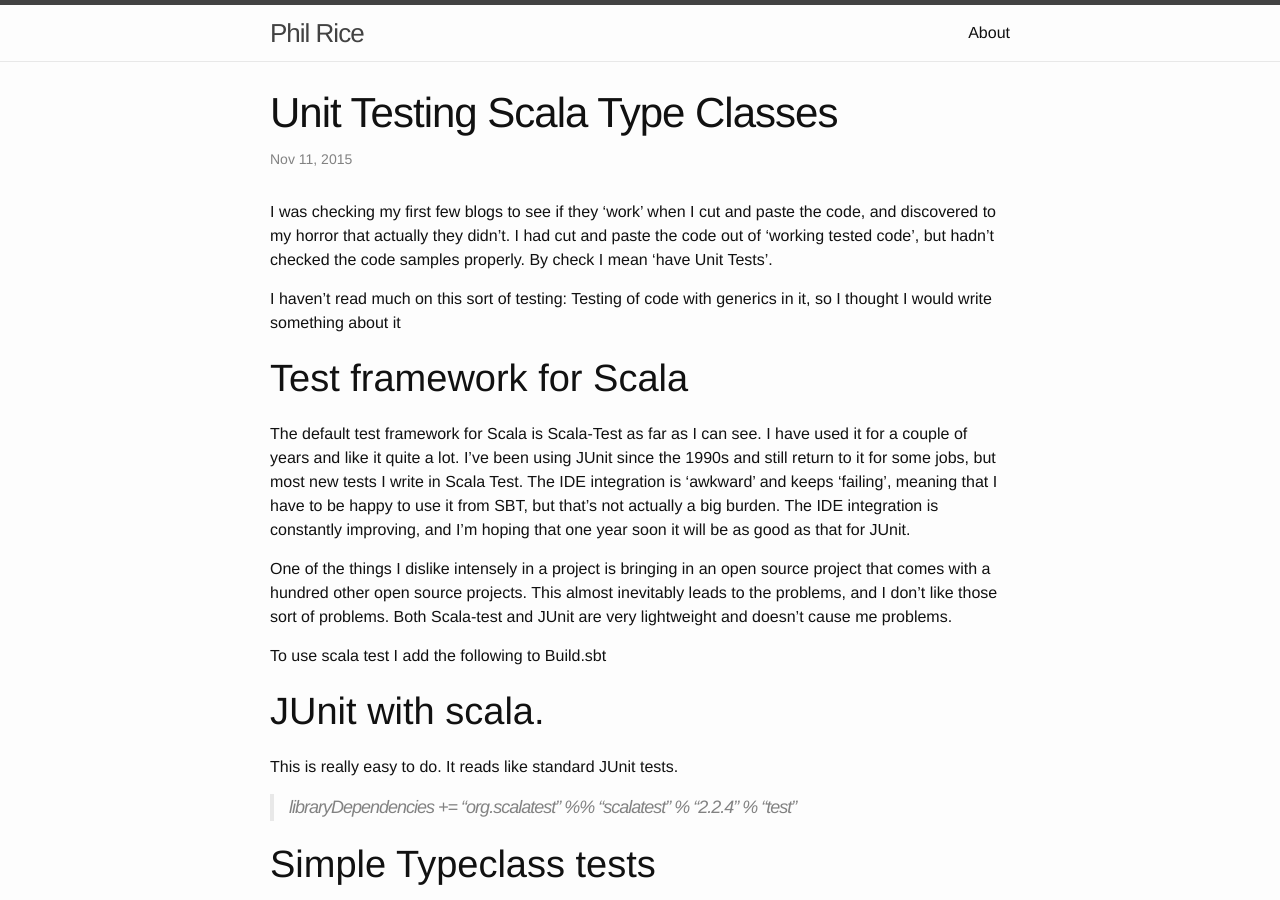
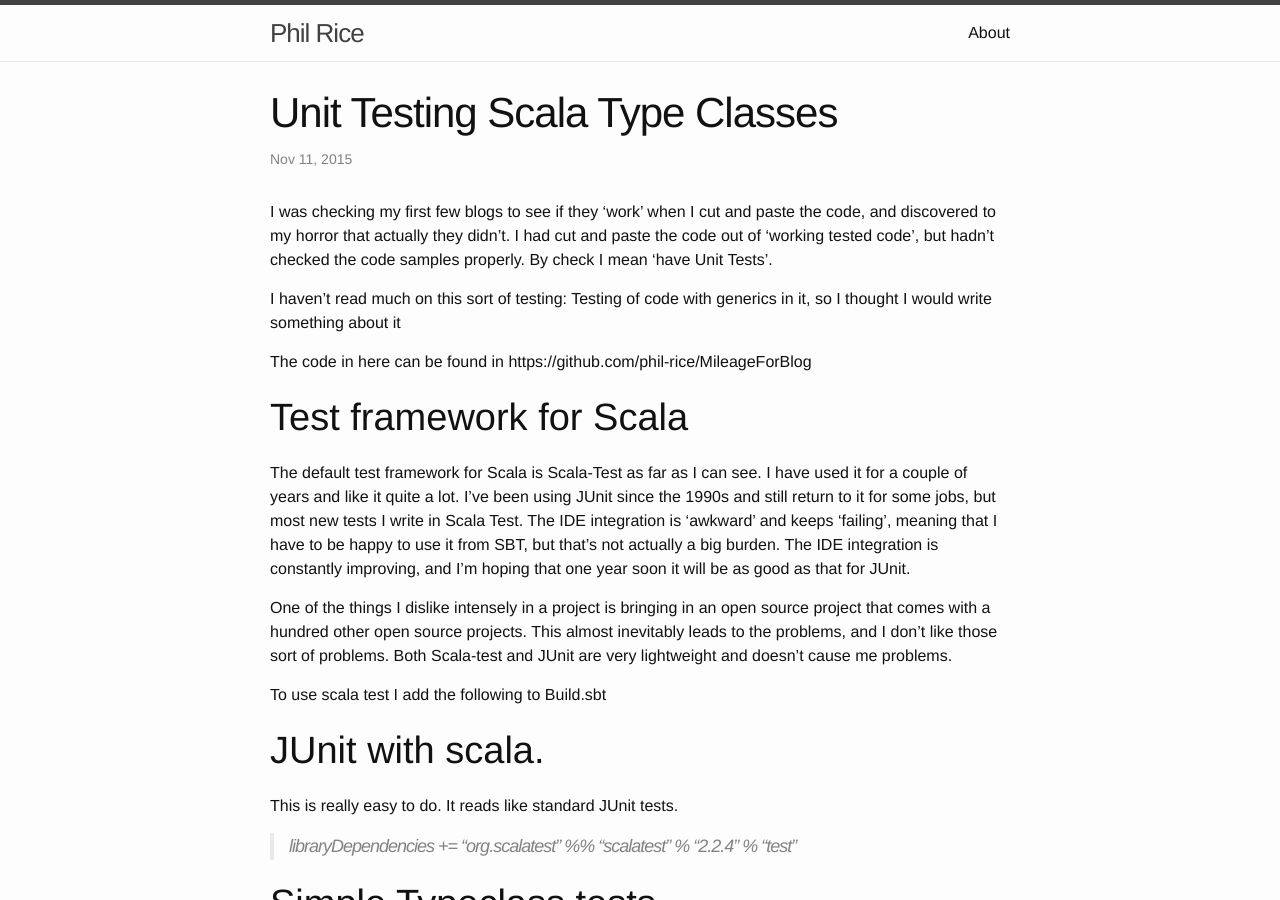
Before and after one commit to phil-rice/Phils-Blog, a Jekyll site: the page built from _posts/2015-11-13-Unit-Testing-Scala-Type-Classes.markdown, in a window 1280 px wide and 900 px high. Built offline with Jekyll 4.4.1, drawn with Linux system fonts in a browser that asks for light colours.

Commit message:
Adding links to repositories

```diff
--- a/_posts/2015-11-13-Unit-Testing-Scala-Type-Classes.markdown
+++ b/_posts/2015-11-13-Unit-Testing-Scala-Type-Classes.markdown
@@ -7,6 +7,8 @@ I was checking my first few blogs to see if they 'work' when I cut and paste the
 I had cut and paste the code out of 'working tested code', but hadn't checked the code samples properly. By check I mean 'have Unit Tests'.
 
 I haven't read much on this sort of testing: Testing of code with generics in it, so I thought I would write something about it
+
+The code in here can be found in https://github.com/phil-rice/MileageForBlog
 
 #Test framework for Scala
 The default test framework for Scala is Scala-Test as far as I can see. I have used it for a couple of years and like it quite a lot. I've been using JUnit since the 1990s and still return to it
```
